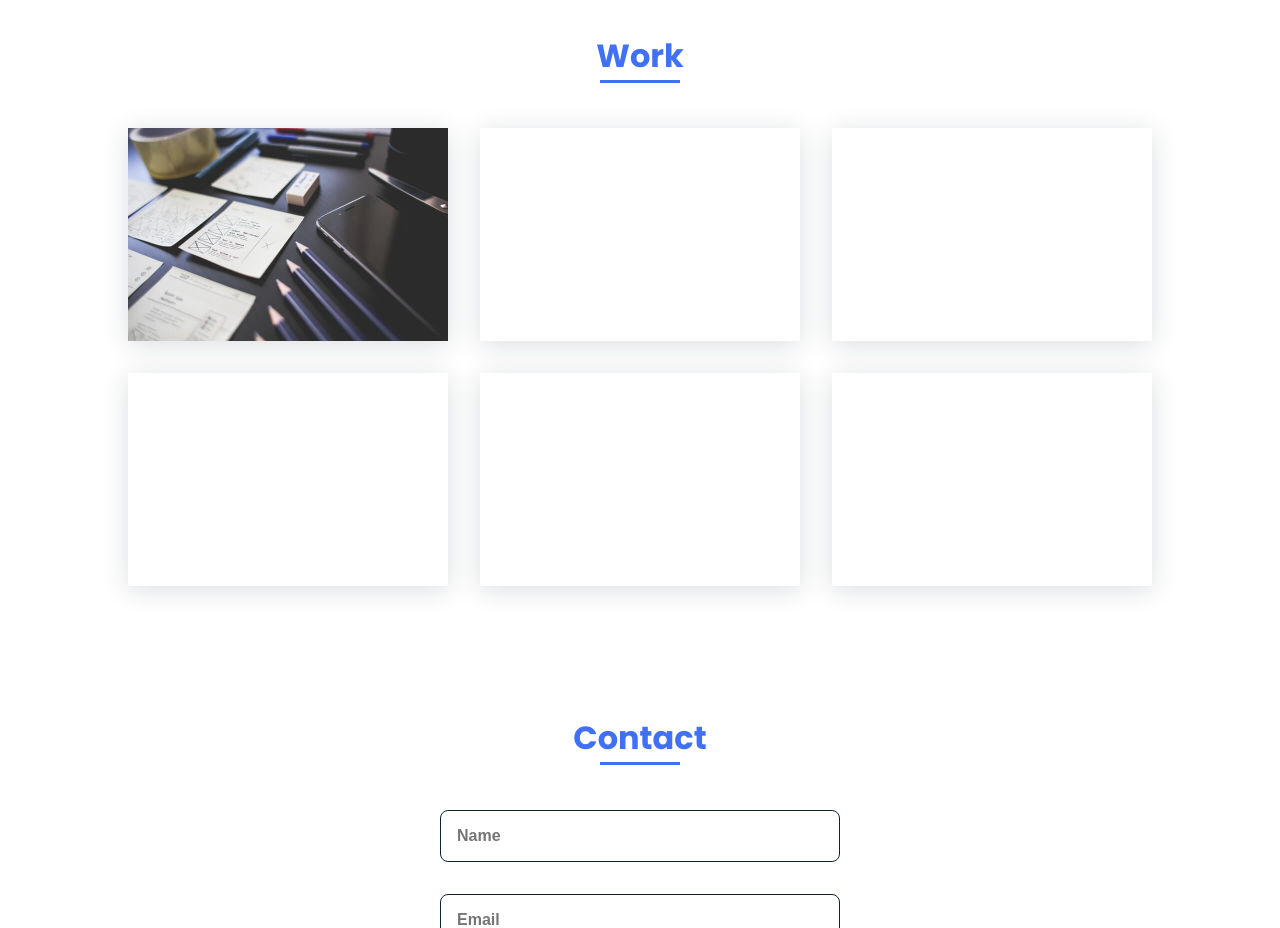
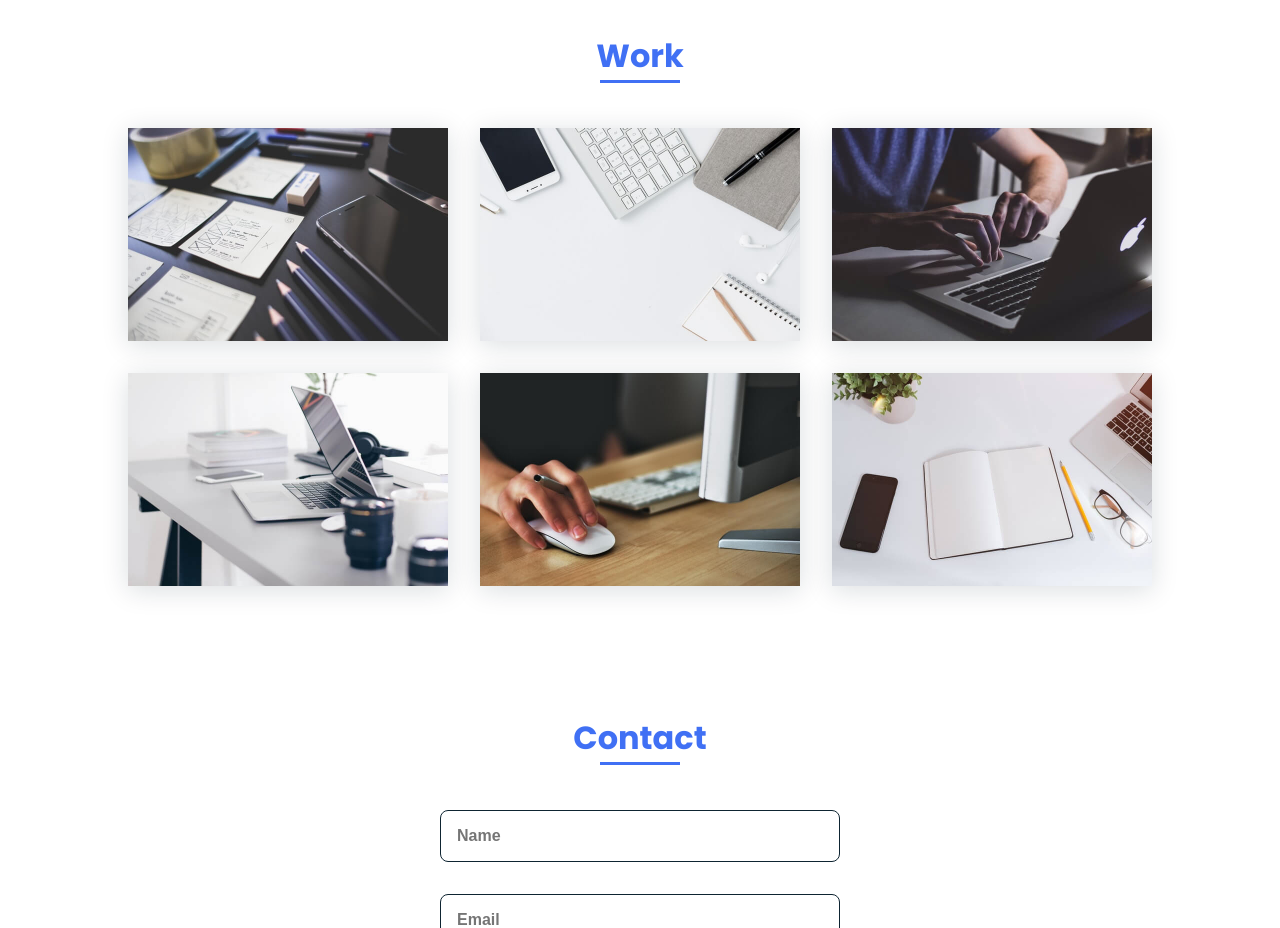
Before and after one commit to Arunprasath07/Portfolio-Designs-1, a plain HTML site: page index.html in a window 1280 px wide. Shown: the part 2060-2988 px from the top of the page. Drawn offline with nearby package versions, Linux system fonts and the light colour scheme; the site is published under a folder, as on GitHub Pages, so addresses that start at the root find nothing.

Commit message:
Update index.html

```diff
--- a/index.html
+++ b/index.html
@@ -2,7 +2,7 @@
 <html lang="en">
 <head>
     <meta charset="UTF-8">
-    <link rel="shortcut icon" type="x-icon" href="/images/bxs-bolt.svg">
+    <link rel="shortcut icon" type="x-icon" href="./images/bxs-bolt.svg">
     <meta name="viewport" content="width=device-width, initial-scale=1.0">
     <title>ResponsivePortfolio </title>
     <link rel="stylesheet" href="./style.css">
@@ -170,31 +170,31 @@
 
             <div class="work_img" data-aos="fade-down" data-aos-delay="200">
 
-              <img src="/images/work2.jpg" alt="">
+              <img src="./images/work2.jpg" alt="">
 
             </div>
 
             <div class="work_img" data-aos="fade-down" data-aos-delay="200">
 
-              <img src="/images/work3.jpg" alt="">
+              <img src="./images/work3.jpg" alt="">
 
             </div>
 
             <div class="work_img" data-aos="fade-down" data-aos-delay="200">
 
-              <img src="/images/work4.jpg" alt="">
+              <img src="./images/work4.jpg" alt="">
 
             </div>
 
             <div class="work_img" data-aos="fade-down" data-aos-delay="200">
 
-              <img src="/images/work5.jpg" alt="">
+              <img src="./images/work5.jpg" alt="">
 
             </div>
 
             <div class="work_img" data-aos="fade-down" data-aos-delay="200">
 
-              <img src="/images/work6.jpg" alt="">
+              <img src="./images/work6.jpg" alt="">
 
             </div>
 
```
